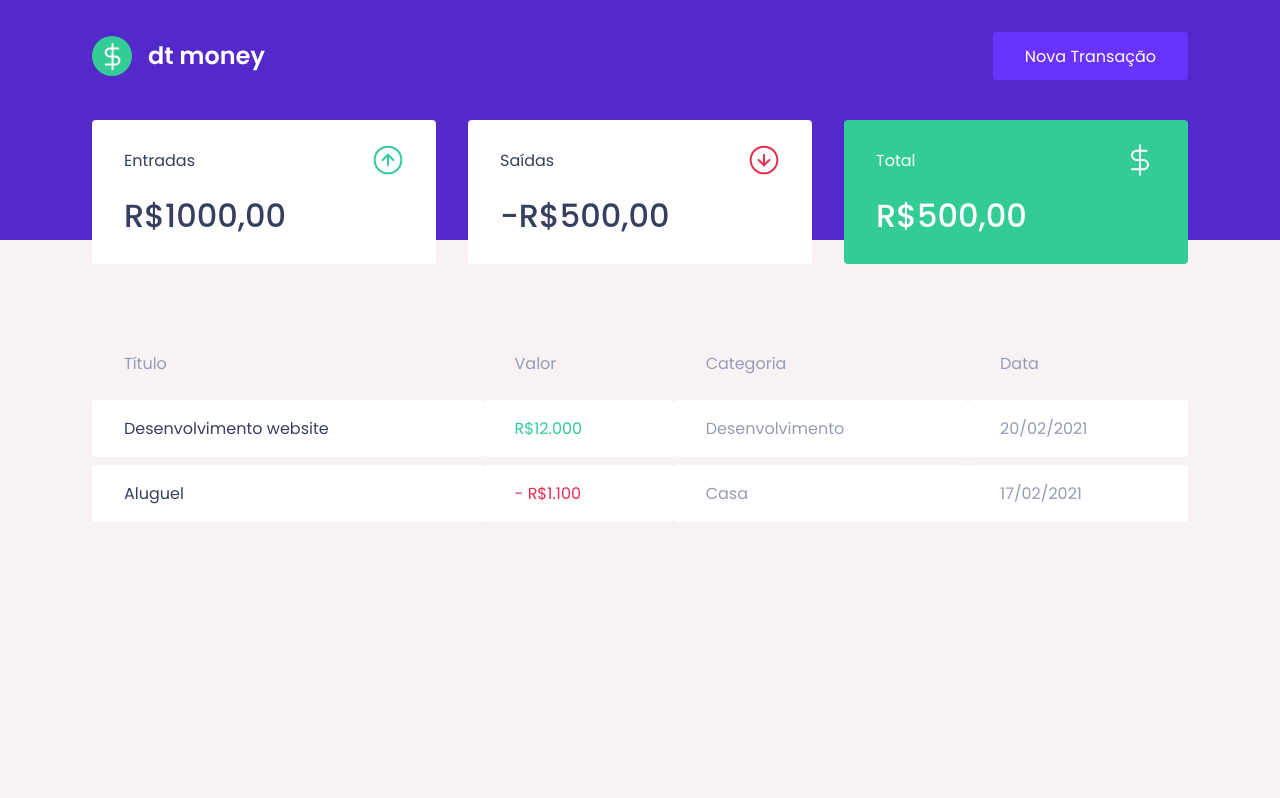
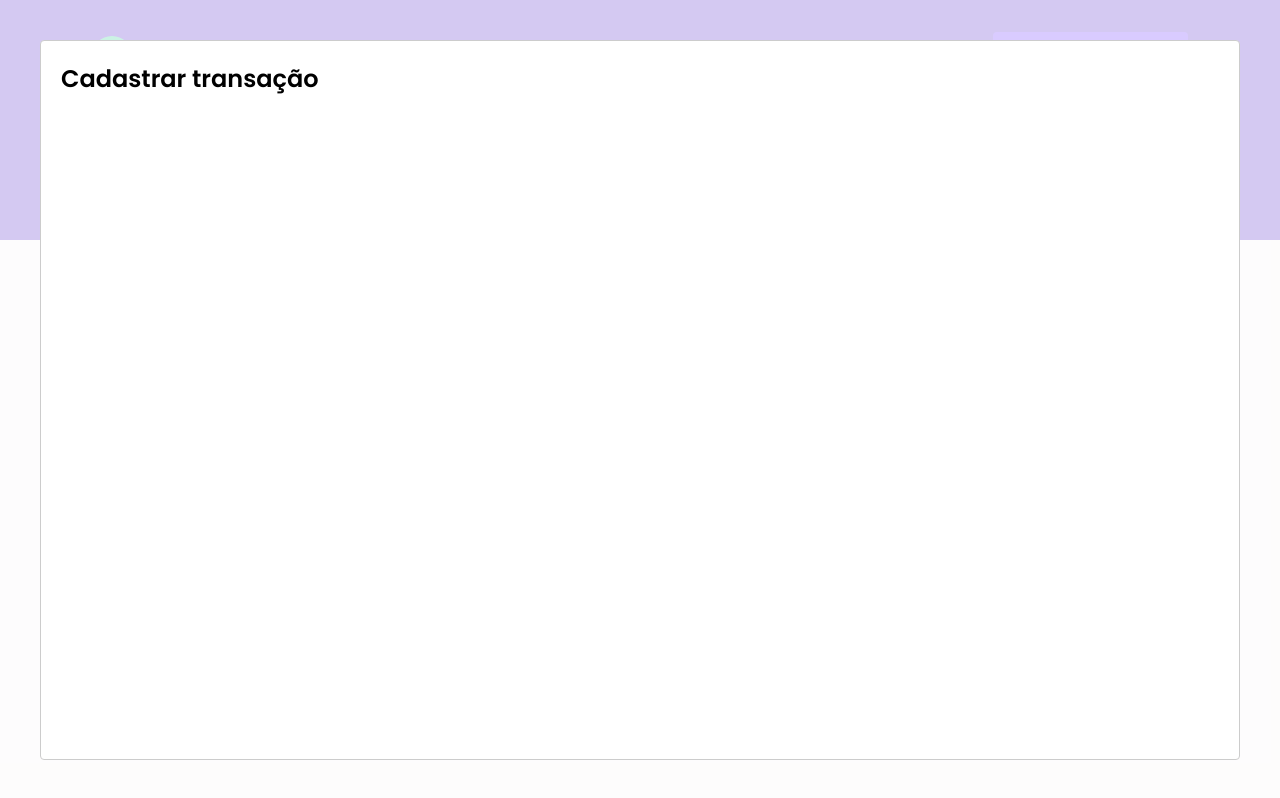
Before and after one commit to jthanlopes/rocketseat-ignite, a React (Create React App) app in the folder reactjs/dtmoney/: page / in a window 1280 px wide. Both pictures are taken after a click on the button "Nova Transação". Built offline with nearby package versions, Linux system fonts and the light colour scheme; no server answers; what miragejs would draw is missing.

Commit message:
Criação do modal de novas transações

```diff
--- a/reactjs/dtmoney/package.json
+++ b/reactjs/dtmoney/package.json
@@ -7,6 +7,7 @@
     "miragejs": "^0.1.41",
     "react": "^17.0.2",
     "react-dom": "^17.0.2",
+    "react-modal": "^3.14.3",
     "react-scripts": "4.0.3",
     "styled-components": "^5.3.0",
     "typescript": "^4.1.2",
@@ -20,6 +21,7 @@
     "@types/node": "^12.0.0",
     "@types/react": "^17.0.0",
     "@types/react-dom": "^17.0.0",
+    "@types/react-modal": "^3.12.1",
     "@types/styled-components": "^5.1.11"
   },
   "scripts": {
--- a/reactjs/dtmoney/src/App.tsx
+++ b/reactjs/dtmoney/src/App.tsx
@@ -1,12 +1,33 @@
+import { useState } from 'react';
+import Modal from 'react-modal';
 import { GlobalStyle } from './styles/global';
 import { Header } from './components/Header';
 import { Dashboard } from './components/Dashboard';
 
+Modal.setAppElement('#root');
+
 export function App() {
+  const [isNewTransactionModalOpen, setIsNewTransactionModalOpen] = useState(false);
+
+  function handleOpenNewTransactionModal() {
+    setIsNewTransactionModalOpen(true);
+  }
+
+  function handleCloseNewTransactionModal() {
+    setIsNewTransactionModalOpen(false);
+  }
+
   return (
     <>
-      <Header />
+      <Header onOpenNewTransactionModal={handleOpenNewTransactionModal} />
       <Dashboard />
+
+      <Modal
+        isOpen={isNewTransactionModalOpen}
+        onRequestClose={handleCloseNewTransactionModal}
+      >
+        <h2>Cadastrar transação</h2>
+      </Modal>
       <GlobalStyle />
     </>
   );
--- a/reactjs/dtmoney/src/components/Header/index.tsx
+++ b/reactjs/dtmoney/src/components/Header/index.tsx
@@ -1,12 +1,16 @@
 import logoImg from '../../assets/logo.svg';
 import { Container, Content } from './styles';
 
-export function Header() {
+interface HeaderProps {
+	onOpenNewTransactionModal: () => void;
+}
+
+export function Header({ onOpenNewTransactionModal }: HeaderProps) {
 	return (
 		<Container>
 			<Content>
 				<img src={logoImg} alt="Dtmoney" />
-				<button>
+				<button type="button" onClick={onOpenNewTransactionModal}>
 					Nova Transação
 				</button>
 			</Content>
```
Also changed, not shown: 1 other file (tests, documents, lock files or other folders).
